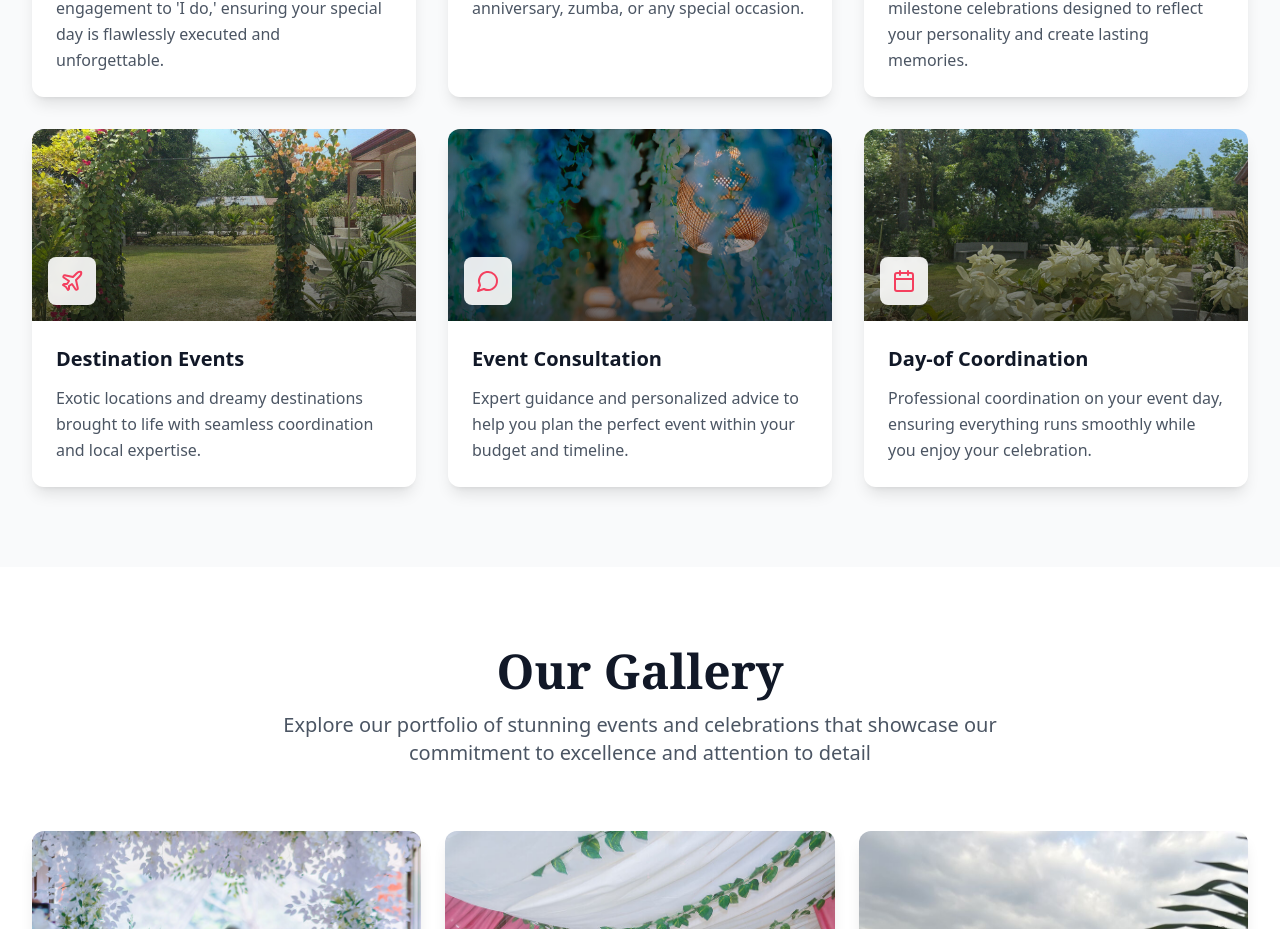
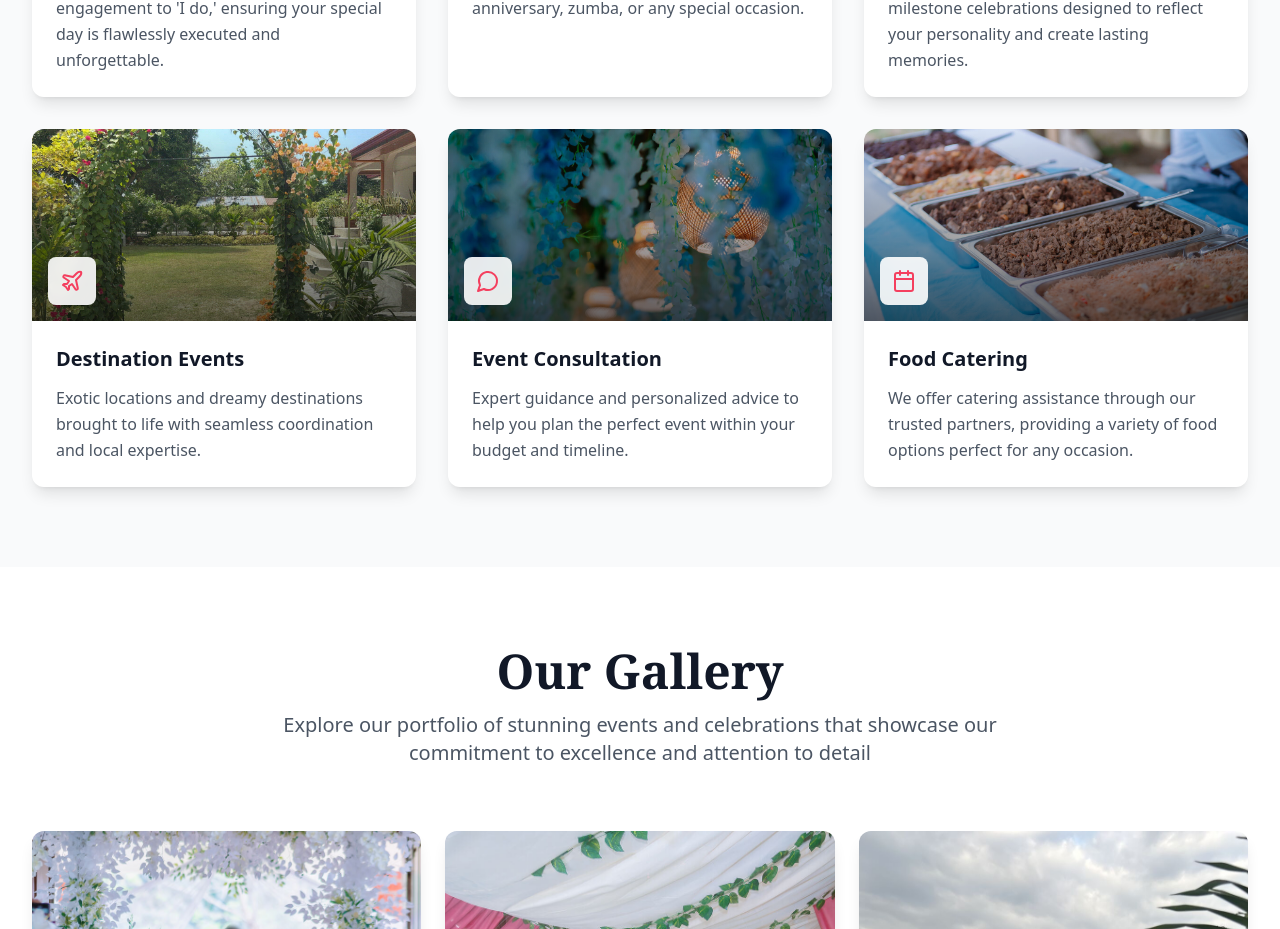
Before and after one commit to jhonpabz/event-planner, a React (Vite) app: page / in a window 1280 px wide. Shown: the part 2235-3164 px from the top of the page. Built offline with nearby package versions, Linux system fonts and the light colour scheme.

Commit message:
update: services

```diff
--- a/src/components/Contact.tsx
+++ b/src/components/Contact.tsx
@@ -190,7 +190,7 @@ export default function Contact() {
                   <option value="social">Social Celebrations</option>
                   <option value="destination">Destination Events</option>
                   <option value="consultation">Event Consultation</option>
-                  <option value="coordination">Day-of Coordination</option>
+                  <option value="coordination">Food Catering</option>
                 </select>
               </div>
 
--- a/src/components/Services.tsx
+++ b/src/components/Services.tsx
@@ -4,7 +4,7 @@ import gardenVenueImg from '../assets/services/venue.jpg';
 import socialCelebrationsImg from '../assets/services/social-celebrations.jpg';
 import destinationEventsImg from '../assets/services/destination-events.jpg';
 import eventConsultationImg from '../assets/services/event-consultation.jpg';
-import dayOfCoordinationImg from '../assets/services/day-of-coordination.jpg';
+import foodCateringImg from '../assets/services/food-catering.jpg';
 
 export default function Services() {
   const services = [
@@ -40,9 +40,9 @@ export default function Services() {
     },
     {
       icon: Calendar,
-      title: 'Day-of Coordination',
-      description: 'Professional coordination on your event day, ensuring everything runs smoothly while you enjoy your celebration.',
-      image: dayOfCoordinationImg,
+      title: 'Food Catering',
+      description: 'We offer catering assistance through our trusted partners, providing a variety of food options perfect for any occasion.',
+      image: foodCateringImg,
     },
   ];
 
```
Also changed, not shown: src/assets/services/food-catering.jpg (added).
